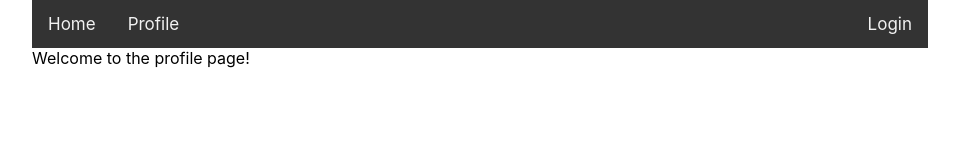
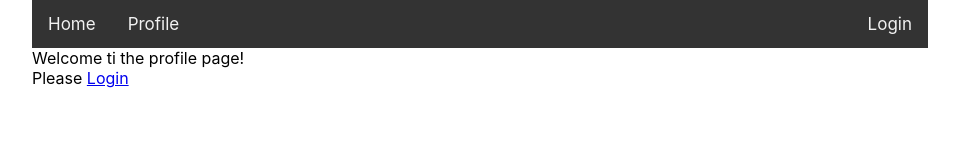
Before and after one commit to programmingwithbadri/space-finder-frontend, a React (Create React App) app: page /profile in a window 1280 px wide. Shown: the top 160 px of the page, without its empty margins (160-1119 px from the left). Built offline with nearby package versions, Linux system fonts and the light colour scheme.

Commit message:
Get user attributes

```diff
--- a/src/components/App.tsx
+++ b/src/components/App.tsx
@@ -43,7 +43,12 @@ export class App extends React.Component<{}, AppState> {
                                     setUser={this.setUser}
                                 />
                             </Route>
-                            <Route exact path="/profile" component={Profile} />
+                            <Route exact path="/profile">
+                                <Profile
+                                    authService={this.authService}
+                                    user={this.state.user}
+                                />
+                            </Route>
                         </Switch>
                     </div>
                 </Router>
--- a/src/components/Profile.tsx
+++ b/src/components/Profile.tsx
@@ -1,7 +1,72 @@
 import React from 'react';
+import { Link } from 'react-router-dom';
+import { User, UserAttribute } from '../model/Model';
+import { AuthService } from '../services/AuthService';
 
-export class Profile extends React.Component {
+interface ProfileState {
+    userAttributes: UserAttribute[];
+}
+interface ProfileProps {
+    user: User | undefined;
+    authService: AuthService;
+}
+
+export class Profile extends React.Component<ProfileProps, ProfileState> {
+    state: ProfileState = {
+        userAttributes: [],
+    };
+
+    async componentDidMount() {
+        if (this.props.user) {
+            const userAtrs = await this.props.authService.getUserAttributes(
+                this.props.user
+            );
+            this.setState({
+                userAttributes: userAtrs,
+            });
+        }
+    }
+
+    private renderUserAttributes() {
+        const rows = [];
+        for (const userAttribute of this.state.userAttributes) {
+            rows.push(
+                <tr key={userAttribute.Name}>
+                    <td>{userAttribute.Name}</td>
+                    <td>{userAttribute.Value}</td>
+                </tr>
+            );
+        }
+        return (
+            <table>
+                <tbody>{rows}</tbody>
+            </table>
+        );
+    }
+
     render() {
-        return <div>Welcome to the profile page!</div>;
+        let profileSpace;
+        if (this.props.user) {
+            profileSpace = (
+                <div>
+                    <h3>Hello {this.props.user.userName}</h3>
+                    Here are your attributes:
+                    {this.renderUserAttributes()}
+                </div>
+            );
+        } else {
+            profileSpace = (
+                <div>
+                    Please <Link to="login">Login</Link>
+                </div>
+            );
+        }
+
+        return (
+            <div>
+                Welcome ti the profile page!
+                {profileSpace}
+            </div>
+        );
     }
 }
--- a/src/model/Model.ts
+++ b/src/model/Model.ts
@@ -2,3 +2,8 @@ export interface User {
     userName: string;
     email: string;
 }
+
+export interface UserAttribute {
+    Name: string;
+    Value: string;
+}
--- a/src/services/AuthService.ts
+++ b/src/services/AuthService.ts
@@ -1,4 +1,4 @@
-import { User } from '../model/Model';
+import { User, UserAttribute } from '../model/Model';
 
 export class AuthService {
     public async login(
@@ -14,4 +14,25 @@ export class AuthService {
             return undefined;
         }
     }
+
+    public async getUserAttributes(user: User): Promise<UserAttribute[]> {
+        const result: UserAttribute[] = [];
+        result.push({
+            Name: 'description',
+            Value: 'Best user ever!',
+        });
+        result.push({
+            Name: 'job',
+            Value: 'Engineer',
+        });
+        result.push({
+            Name: 'age',
+            Value: '25',
+        });
+        result.push({
+            Name: 'experience',
+            Value: '3 years',
+        });
+        return result;
+    }
 }
```
